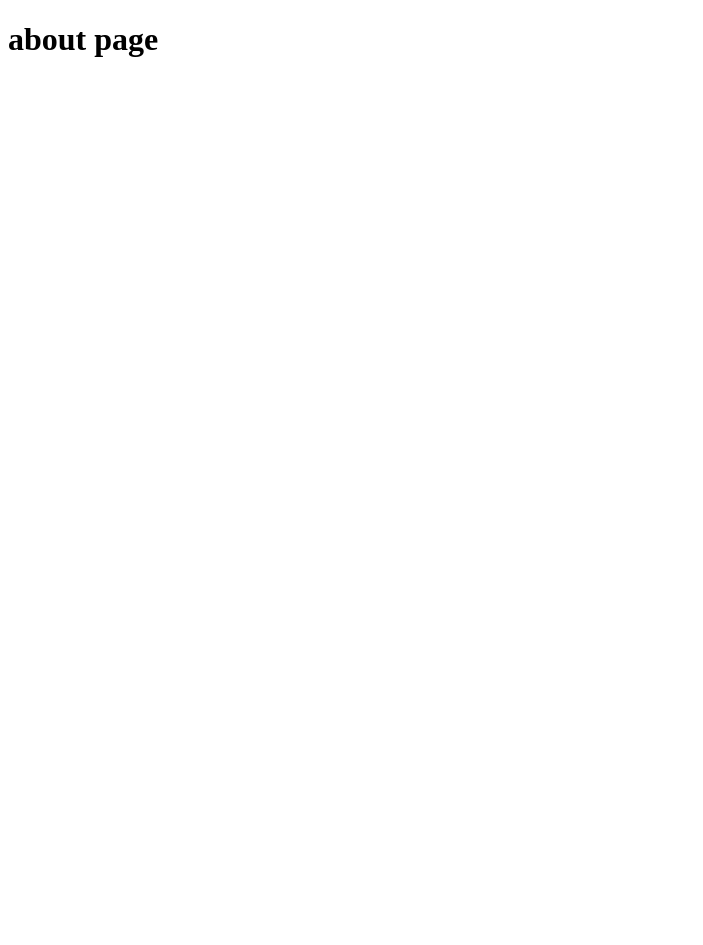
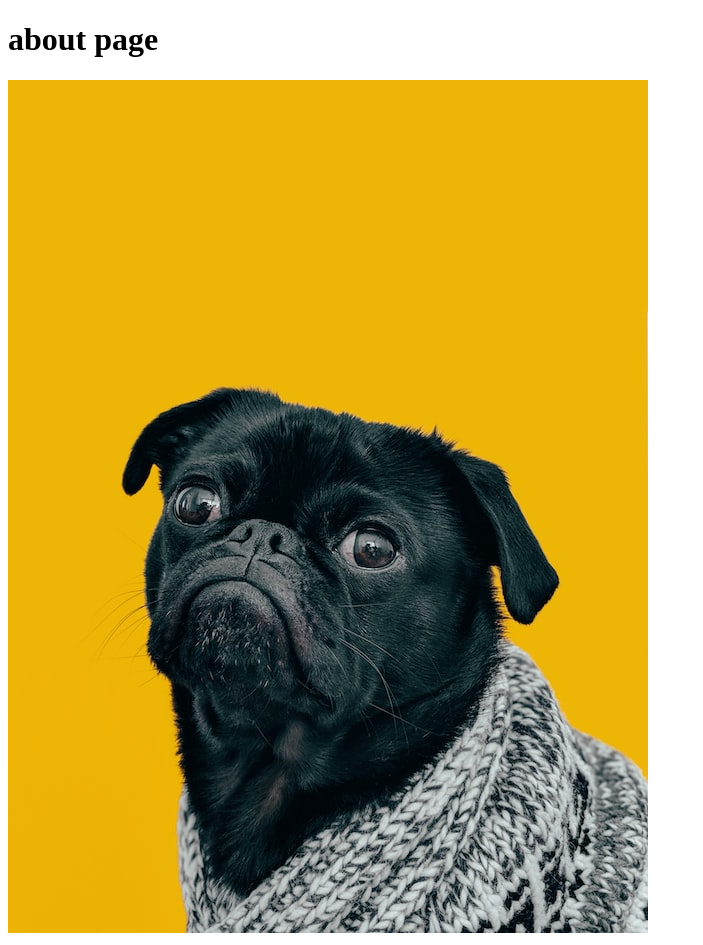
Before and after one commit to gpetruzzi94/html-Odin, a plain HTML site: page odin-links-and-images/pages/about.html in a window 1280 px wide. Shown: the whole page, without its empty margins (0-703 px from the left). Before the commit the page ends 800 px from the top, so only its background shows below. Drawn offline with Linux system fonts and the light colour scheme.

Commit message:
se creo nueva carpeta para las imagenes y se modificaron los arhivos html con imagenes

```diff
--- a/odin-links-and-images/pages/about.html
+++ b/odin-links-and-images/pages/about.html
@@ -8,5 +8,6 @@
 
 	<body>
 		<h1>about page</h1>
+		<img src="../images/dog.jpg" alt="Puppies electric bogaloo!!">
 	</body>
 </html>
```
Also changed, not shown: odin-links-and-images/index.html (+2 -0 lines), odin-links-and-images/images/dog.jpg (added).
